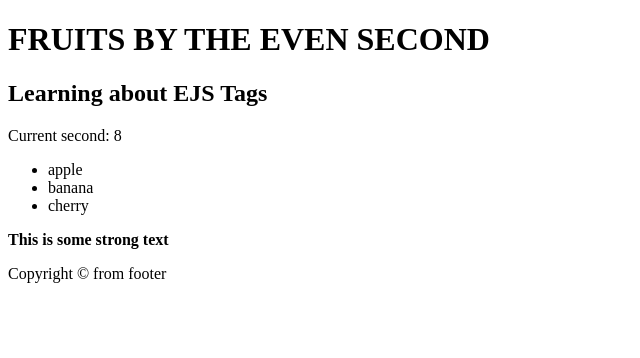
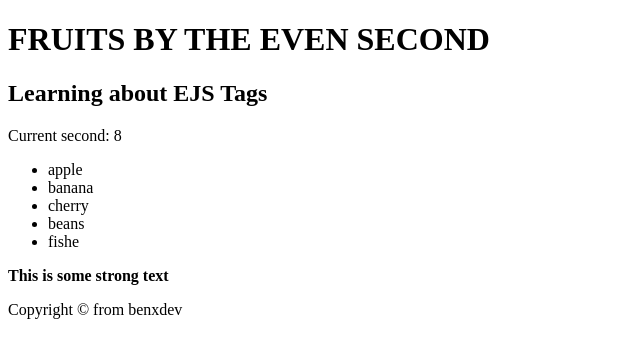
Before and after one commit to benedktu/Backend, a Node server app: page / in a window 1280 px wide. Shown: the top 358 px of the page, without its empty margins (0-640 px from the left). Run offline with Node 20, Linux system fonts and the light colour scheme.

Commit message:
EJS Tags

```diff
--- a/4.1 EJS Tags/index.js
+++ b/4.1 EJS Tags/index.js
@@ -6,7 +6,7 @@ app.get("/", (req, res) => {
   const data = {
     title: "EJS Tags",
     seconds: new Date().getSeconds(),
-    items: ["apple", "banana", "cherry"],
+    items: ["apple", "banana", "cherry","beans", "fishe"],
     htmlContent: "<strong>This is some strong text</strong>",
   };
   res.render("index.ejs", data);
--- a/4.1 EJS Tags/views/footer.ejs
+++ b/4.1 EJS Tags/views/footer.ejs
@@ -1,3 +1,3 @@
 <footer>
-  <p>Copyright © from footer</p>
+  <p>Copyright © from benxdev</p>
 </footer>
--- a/4.1 EJS Tags/views/index.ejs
+++ b/4.1 EJS Tags/views/index.ejs
@@ -13,9 +13,11 @@
 
     <% if (seconds % 2===0) { %>
     <ul>
-      <% for( let index = 0; index < items.length; index++ ) { %>
-      <li><%= items[index] %></li>
-      <% } %>
+      <% items.forEach((fruit) => { %>
+        <li>
+          <%= fruit %>
+        </li>
+      <% }) %>
     </ul>
 
     <% } else { %>
```
